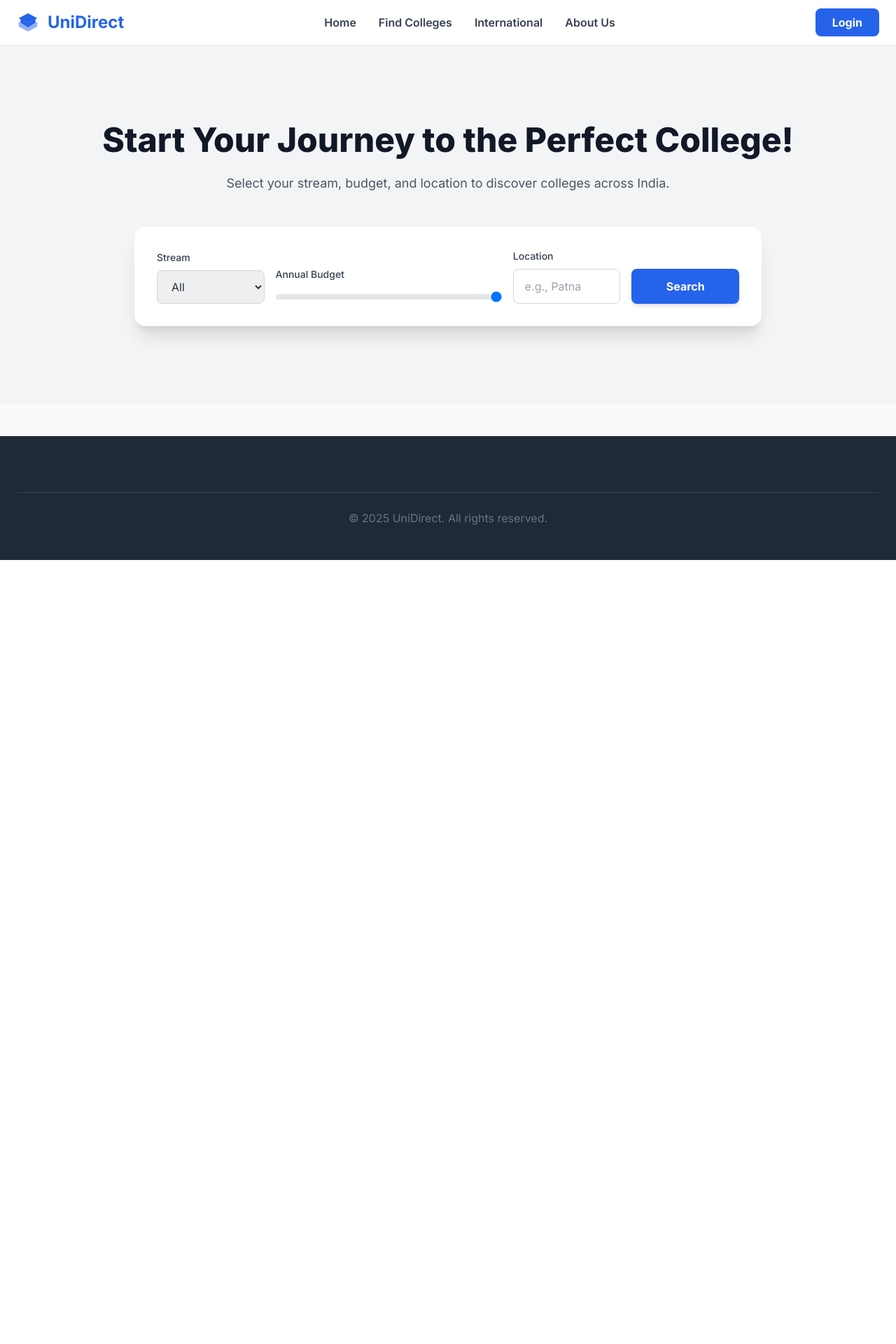
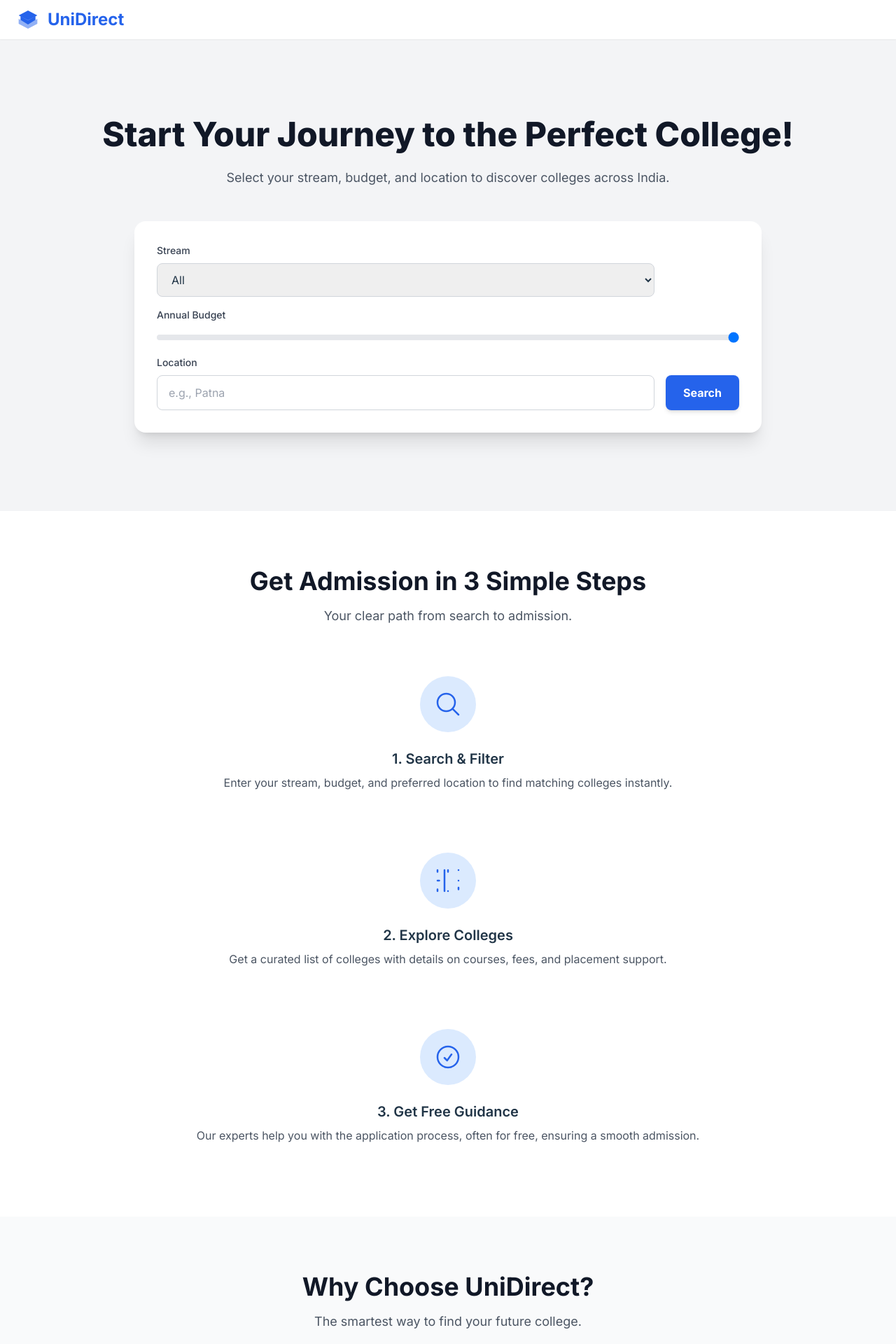
Before and after one commit to inkaran05/unidirect-reborn, a React (Vite) app: page / in a window 1280 px wide. Shown: the top 1920 px of the page at 70% size. Before the commit the page ends 800 px from the top, so only its background shows below. Built offline with nearby package versions, Linux system fonts and the light colour scheme.

Commit message:
docs: Add professional README.md file (Day 14)

```diff
--- a/package.json
+++ b/package.json
@@ -18,10 +18,13 @@
     "@types/react": "^18.3.3",
     "@types/react-dom": "^18.3.0",
     "@vitejs/plugin-react": "^4.3.1",
+    "autoprefixer": "^10.4.21",
     "eslint": "^8.57.0",
     "eslint-plugin-react": "^7.34.2",
     "eslint-plugin-react-hooks": "^4.6.2",
     "eslint-plugin-react-refresh": "^0.4.7",
+    "postcss": "^8.5.6",
+    "tailwindcss": "^4.1.13",
     "vite": "^5.3.1"
   }
 }
--- a/src/components/Header.jsx
+++ b/src/components/Header.jsx
@@ -1,49 +1,89 @@
 // src/components/Header.jsx
-import React from 'react';
-import { Link, useNavigate } from 'react-router-dom';
-import { useAuth } from '../context/AuthContext'; // 1. Import useAuth
+import React, { useState } from 'react';
+import { Link, NavLink } from 'react-router-dom';
+import { useAuth } from '../context/AuthContext';
 
 const Header = () => {
-  const { user, logout } = useAuth(); // 2. Get user and logout function from context
-  const navigate = useNavigate();
+  const { user, logout } = useAuth();
+  const [isMenuOpen, setIsMenuOpen] = useState(false);
 
   const handleLogout = () => {
     logout();
-    navigate('/'); // Redirect to homepage after logout
+    setIsMenuOpen(false); // Close menu on logout
   };
+
+  const closeMenu = () => setIsMenuOpen(false);
 
   return (
     <header className="bg-white/90 backdrop-blur-lg shadow-sm sticky top-0 z-50">
       <div className="container mx-auto px-6 py-3 flex justify-between items-center">
-        <Link to="/" className="flex items-center space-x-3">
-          <svg className="h-8 w-8 text-brand-blue" viewBox="0 0 24 24" fill="currentColor" xmlns="http://www.w3.org/2000/svg"><path d="M12 2.25L2 7.5L12 12.75L22 7.5L12 2.25Z"/><path d="M2 16.5L12 21.75L22 16.5V11.25L12 16.5L2 11.25V16.5Z" fillOpacity="0.5"/><path d="M20 12.375V8.25L12 12.75L4 8.25V12.375L12 17.25L20 12.375Z" /></svg>
+        <Link to="/" className="flex items-center space-x-3" onClick={closeMenu}>
+          {/* SVG Logo */}
+          <svg className="h-8 w-8 text-brand-blue" viewBox="0 0 24 24" fill="currentColor">
+            <path d="M12 2.25L2 7.5L12 12.75L22 7.5L12 2.25Z"/>
+            <path d="M2 16.5L12 21.75L22 16.5V11.25L12 16.5L2 11.25V16.5Z" fillOpacity="0.5"/>
+            <path d="M20 12.375V8.25L12 12.75L4 8.25V12.375L12 17.25L20 12.375Z"/>
+          </svg>
           <span className="text-2xl font-bold text-brand-blue">UniDirect</span>
         </Link>
+
+        {/* Desktop Navigation */}
         <nav className="hidden lg:flex items-center space-x-8 text-gray-700 font-semibold">
-          <Link to="/" className="hover:text-brand-blue transition-colors">Home</Link>
-          <Link to="/search" className="hover:text-brand-blue transition-colors">Find Colleges</Link>
-          <Link to="/international" className="hover:text-brand-blue transition-colors">International</Link>
-          <Link to="/about" className="hover:text-brand-blue transition-colors">About Us</Link>
+          <NavLink to="/" className={({isActive}) => isActive ? "text-brand-blue" : "hover:text-brand-blue"}>Home</NavLink>
+          <NavLink to="/search" className={({isActive}) => isActive ? "text-brand-blue" : "hover:text-brand-blue"}>Find Colleges</NavLink>
+          <NavLink to="/international" className={({isActive}) => isActive ? "text-brand-blue" : "hover:text-brand-blue"}>International</NavLink>
+          <NavLink to="/about" className={({isActive}) => isActive ? "text-brand-blue" : "hover:text-brand-blue"}>About Us</NavLink>
         </nav>
 
-        {/* 3. This is our new dynamic section */}
+        {/* Desktop Auth Buttons */}
         <div className="hidden lg:flex items-center space-x-4">
           {user ? (
-            // If user is logged in, show Dashboard and Logout
             <>
               <Link to="/dashboard" className="font-semibold text-gray-700 hover:text-brand-blue">Dashboard</Link>
-              <button onClick={handleLogout} className="bg-red-500 text-white font-bold py-2 px-6 rounded-lg hover:bg-red-600 transition-all">
-                Logout
-              </button>
+              <button onClick={handleLogout} className="bg-red-500 text-white font-bold py-2 px-6 rounded-lg hover:bg-red-600 transition-all">Logout</button>
             </>
           ) : (
-            // If user is logged out, show Login
-            <Link to="/login" className="bg-brand-blue text-white font-bold py-2 px-6 rounded-lg hover:bg-blue-700 transition-all transform hover:scale-105">
-              Login
-            </Link>
+            <Link to="/login" className="bg-brand-blue text-white font-bold py-2 px-6 rounded-lg hover:bg-blue-700 transition-all transform hover:scale-105">Login</Link>
           )}
         </div>
+
+        {/* Mobile Menu Button */}
+        <div className="lg:hidden">
+          <button onClick={() => setIsMenuOpen(!isMenuOpen)}>
+            {isMenuOpen ? (
+              <svg className="w-6 h-6" fill="none" viewBox="0 0 24 24" stroke="currentColor">
+                <path strokeLinecap="round" strokeLinejoin="round" strokeWidth={2} d="M6 18L18 6M6 6l12 12" />
+              </svg>
+            ) : (
+              <svg className="w-6 h-6" fill="none" viewBox="0 0 24 24" stroke="currentColor">
+                <path strokeLinecap="round" strokeLinejoin="round" strokeWidth={2} d="M4 6h16M4 12h16m-7 6h7" />
+              </svg>
+            )}
+          </button>
+        </div>
       </div>
+
+      {/* Mobile Menu */}
+      {isMenuOpen && (
+        <div className="lg:hidden bg-white shadow-md">
+          <nav className="flex flex-col items-center space-y-4 py-4 text-lg">
+            <Link to="/" onClick={closeMenu}>Home</Link>
+            <Link to="/search" onClick={closeMenu}>Find Colleges</Link>
+            <Link to="/international" onClick={closeMenu}>International</Link>
+            <Link to="/about" onClick={closeMenu}>About Us</Link>
+            <div className="pt-4 border-t w-full flex flex-col items-center space-y-4">
+              {user ? (
+                <>
+                  <Link to="/dashboard" onClick={closeMenu}>Dashboard</Link>
+                  <button onClick={handleLogout}>Logout</button>
+                </>
+              ) : (
+                <Link to="/login" onClick={closeMenu} className="bg-brand-blue text-white font-bold py-2 px-6 rounded-lg">Login</Link>
+              )}
+            </div>
+          </nav>
+        </div>
+      )}
     </header>
   );
 };
--- /dev/null
+++ b/src/components/Icon.jsx
@@ -0,0 +1,19 @@
+// src/components/Icon.jsx
+import React from 'react';
+
+// A simple component to render different SVG icons based on a name prop
+const Icon = ({ name, className }) => {
+  const icons = {
+    search: <path strokeLinecap="round" strokeLinejoin="round" d="m21 21-5.197-5.197m0 0A7.5 7.5 0 1 0 5.196 5.196a7.5 7.5 0 0 0 10.607 10.607Z" />,
+    mousePointer: <path strokeLinecap="round" strokeLinejoin="round" d="M3 3v1.5M3 21v-1.5m18 0v-1.5m0-15V3M12 3v1.5m0 16.5V21m-9-9h1.5m16.5 0H21m-12-9v18" />,
+    checkCircle: <path strokeLinecap="round" strokeLinejoin="round" d="M9 12.75 11.25 15 15 9.75M21 12a9 9 0 1 1-18 0 9 9 0 0 1 18 0Z" />,
+  };
+
+  return (
+    <svg xmlns="http://www.w3.org/2000/svg" fill="none" viewBox="0 0 24 24" strokeWidth={1.5} stroke="currentColor" className={className}>
+      {icons[name]}
+    </svg>
+  );
+};
+
+export default Icon;
--- a/src/index.css
+++ b/src/index.css
@@ -1,3 +1,7 @@
+@tailwind base;
+@tailwind components;
+@tailwind utilities;
+
 /* Custom styles can go here if needed */
 
 :root {
--- a/src/pages/HomePage.jsx
+++ b/src/pages/HomePage.jsx
@@ -1,20 +1,16 @@
 // src/pages/HomePage.jsx
 import React from 'react';
-import { useNavigate } from 'react-router-dom'; // 1. Import useNavigate
+import { useNavigate } from 'react-router-dom';
+import Icon from '../components/Icon'; // Import our new Icon component
 
 const HomePage = () => {
-  const navigate = useNavigate(); // 2. Initialize the navigate function
+  const navigate = useNavigate();
 
-  // 3. This function runs when the form is submitted
   const handleSearch = (event) => {
-    event.preventDefault(); // Prevents the page from reloading
-
-    // Get the values from the form
+    event.preventDefault();
     const location = event.target.location.value;
     const budget = event.target.budget.value;
     const stream = event.target.stream.value;
-
-    // Navigate to the search page with the data as URL parameters
     navigate(`/search?location=${location}&budget=${budget}&stream=${stream}`);
   };
 
@@ -30,7 +26,6 @@ const HomePage = () => {
             Select your stream, budget, and location to discover colleges across India.
           </p>
           <div className="mt-12 max-w-4xl mx-auto bg-white p-6 md:p-8 rounded-2xl shadow-xl">
-            {/* 4. Attach the handleSearch function to the form's onSubmit event */}
             <form onSubmit={handleSearch} className="grid grid-cols-1 md:grid-cols-5 gap-4 items-end">
               <div className="text-left md:col-span-1">
                 <label htmlFor="stream" className="block text-sm font-medium text-gray-700 mb-2">Stream</label>
@@ -59,7 +54,88 @@ const HomePage = () => {
         </div>
       </section>
 
-      {/* Other sections like "How It Works" would go here */}
+      {/* NEW: How It Works Section */}
+      <section id="how-it-works" className="py-20 bg-white">
+        <div className="container mx-auto px-6">
+          <div className="text-center mb-12">
+            <h2 className="text-3xl md:text-4xl font-bold text-gray-900">Get Admission in 3 Simple Steps</h2>
+            <p className="mt-4 text-lg text-gray-600">Your clear path from search to admission.</p>
+          </div>
+          <div className="grid grid-cols-1 md:grid-cols-3 gap-10">
+            <div className="text-center p-6">
+              <div className="flex items-center justify-center h-20 w-20 mx-auto bg-blue-100 text-brand-blue rounded-full mb-6">
+                <Icon name="search" className="w-10 h-10" />
+              </div>
+              <h3 className="text-xl font-semibold mb-2">1. Search & Filter</h3>
+              <p className="text-gray-600">Enter your stream, budget, and preferred location to find matching colleges instantly.</p>
+            </div>
+            <div className="text-center p-6">
+              <div className="flex items-center justify-center h-20 w-20 mx-auto bg-blue-100 text-brand-blue rounded-full mb-6">
+                <Icon name="mousePointer" className="w-10 h-10" />
+              </div>
+              <h3 className="text-xl font-semibold mb-2">2. Explore Colleges</h3>
+              <p className="text-gray-600">Get a curated list of colleges with details on courses, fees, and placement support.</p>
+            </div>
+            <div className="text-center p-6">
+              <div className="flex items-center justify-center h-20 w-20 mx-auto bg-blue-100 text-brand-blue rounded-full mb-6">
+                <Icon name="checkCircle" className="w-10 h-10" />
+              </div>
+              <h3 className="text-xl font-semibold mb-2">3. Get Free Guidance</h3>
+              <p className="text-gray-600">Our experts help you with the application process, often for free, ensuring a smooth admission.</p>
+            </div>
+          </div>
+        </div>
+      </section>
+
+      {/* NEW: Why Choose Us Section */}
+      <section id="features" className="py-20 bg-gray-50">
+        <div className="container mx-auto px-6">
+            <div className="text-center mb-12">
+                <h2 className="text-3xl md:text-4xl font-bold text-gray-900">Why Choose UniDirect?</h2>
+                <p className="mt-4 text-lg text-gray-600">The smartest way to find your future college.</p>
+            </div>
+            <div className="grid grid-cols-1 md:grid-cols-2 lg:grid-cols-4 gap-8">
+                <div className="bg-white p-8 rounded-xl shadow-md"><h3 className="text-lg font-bold mb-2 text-brand-blue">Budget-First Search</h3><p>Find high-quality colleges you can actually afford without financial stress.</p></div>
+                <div className="bg-white p-8 rounded-xl shadow-md"><h3 className="text-lg font-bold mb-2 text-brand-blue">All Streams Covered</h3><p>Whether from Science, Commerce, Arts, or Vocational, we have options for you.</p></div>
+                <div className="bg-white p-8 rounded-xl shadow-md"><h3 className="text-lg font-bold mb-2 text-brand-blue">Zero/Low Cost Support</h3><p>Our guidance is free for partnered colleges and low-cost for others. No hidden fees.</p></div>
+                <div className="bg-white p-8 rounded-xl shadow-md"><h3 className="text-lg font-bold mb-2 text-brand-blue">Verified Institutions</h3><p>We only list verified and reputable institutions to ensure you get a quality education.</p></div>
+            </div>
+        </div>
+      </section>
+
+      {/* NEW: Testimonials Section */}
+      <section id="testimonials" className="py-20 bg-white">
+        <div className="container mx-auto px-6">
+          <div className="text-center mb-12">
+            <h2 className="text-3xl md:text-4xl font-bold text-gray-900">What Our Students Say</h2>
+          </div>
+          <div className="grid grid-cols-1 md:grid-cols-2 lg:grid-cols-3 gap-8">
+            <div className="bg-gray-50 p-8 rounded-xl">
+              <p className="text-gray-700 italic">"UniDirect made the impossible possible. I found a great engineering college within my budget, something I struggled with for months!"</p>
+              <div className="mt-4"><p className="font-semibold text-gray-900">Anjali Kumari</p><p className="text-sm text-gray-500">B.Tech Student, Patna</p></div>
+            </div>
+            <div className="bg-gray-50 p-8 rounded-xl">
+              <p className="text-gray-700 italic">"As a commerce student, I was overwhelmed. The guidance from the UniDirect team was free and incredibly helpful. Highly recommended!"</p>
+              <div className="mt-4"><p className="font-semibold text-gray-900">Rohan Sharma</p><p className="text-sm text-gray-500">BBA Student, Delhi</p></div>
+            </div>
+            <div className="bg-gray-50 p-8 rounded-xl">
+               <p className="text-gray-700 italic">"I never thought I could study abroad until I found the international section. They guided me through the whole process."</p>
+               <div className="mt-4"><p className="font-semibold text-gray-900">Priya Singh</p><p className="text-sm text-gray-500">Applicant, Vilnius Tech</p></div>
+            </div>
+          </div>
+        </div>
+      </section>
+
+      {/* NEW: Final CTA Section */}
+      <section className="bg-brand-blue">
+        <div className="container mx-auto px-6 py-16 text-center">
+            <h2 className="text-3xl font-bold text-white">Ready to Find Your College?</h2>
+            <p className="mt-2 text-blue-200 max-w-xl mx-auto">Create an account to save searches and get personalized support from our experts.</p>
+            <button onClick={() => navigate('/login')} className="mt-8 inline-block bg-white text-brand-blue font-bold py-3 px-8 rounded-lg shadow-lg hover:bg-gray-100 transition-transform transform hover:scale-105">
+                Get Started for Free
+            </button>
+        </div>
+      </section>
     </main>
   );
 };
--- /dev/null
+++ b/tailwind.config.js
@@ -0,0 +1,15 @@
+/** @type {import('tailwindcss').Config} */
+export default {
+  content: [
+    "./index.html",
+    "./src/**/*.{js,ts,jsx,tsx}",
+  ],
+  theme: {
+    extend: {
+      colors: {
+        'brand-blue': '#3B82F6',
+      },
+    },
+  },
+  plugins: [],
+}
```
Also changed, not shown: 1 other file (tests, documents, lock files or other folders).
